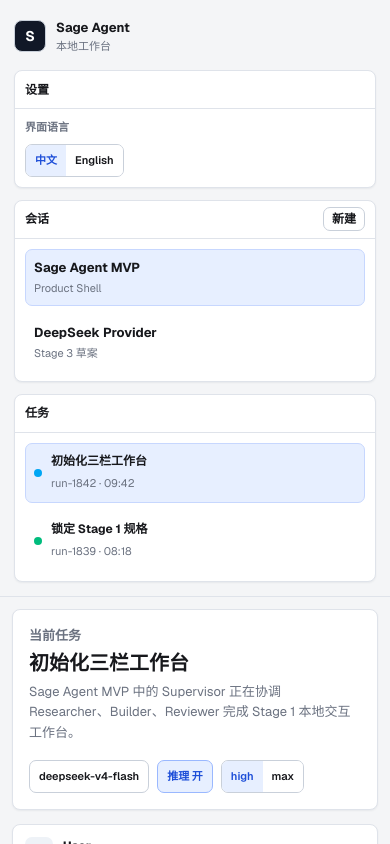
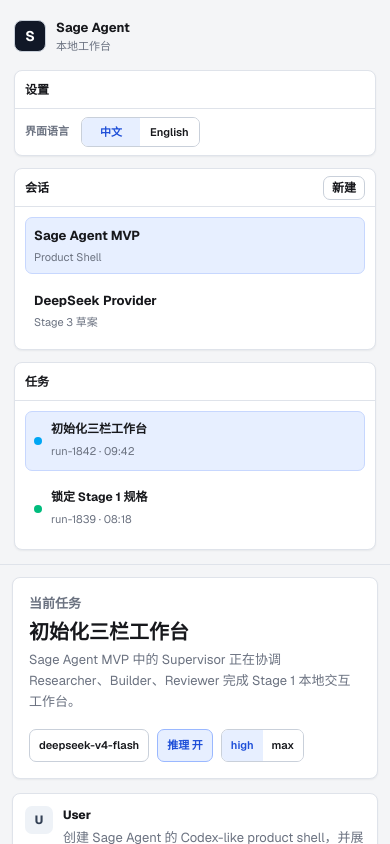
Before and after one commit to wjlGitHub2021/SageAgent, a Next.js app in the folder apps/web/: page / in a window 390 px wide. Shown: the top 844 px of the page. Built offline with nearby package versions, Linux system fonts and the light colour scheme.

Commit message:
优化：打磨设置区移动端视觉

```diff
--- a/apps/web/src/app/globals.css
+++ b/apps/web/src/app/globals.css
@@ -168,6 +168,7 @@
 }
 
 .panel {
+  min-width: 0;
   border: 1px solid var(--border);
   border-radius: 8px;
   background: var(--panel-bg);
@@ -219,20 +220,28 @@
 
 .settings-body {
   display: flex;
-  flex-direction: column;
-  gap: 8px;
-  padding: 10px;
+  min-height: 44px;
+  align-items: center;
+  justify-content: flex-start;
+  gap: 12px;
+  padding: 8px 10px;
 }
 
 .settings-body p {
+  min-width: 0;
   margin: 0;
   color: var(--text-muted);
   font-size: 11px;
   font-weight: 650;
+  line-height: 1.2;
+  overflow: hidden;
+  text-overflow: ellipsis;
+  white-space: nowrap;
 }
 
 .language-switch {
-  width: fit-content;
+  flex: 0 0 auto;
+  width: auto;
 }
 
 .thread-item {
@@ -523,14 +532,22 @@
 @media (max-width: 760px) {
   .app-shell {
     display: flex;
+    width: 100%;
     min-height: 100vh;
     flex-direction: column;
+    overflow-x: hidden;
   }
 
   .sidebar,
   .workspace,
   .inspector {
+    width: 100%;
+    max-width: 100vw;
     min-height: auto;
+  }
+
+  .panel {
+    max-width: 100%;
   }
 
   .workspace {
@@ -565,3 +582,10 @@
     display: flex;
   }
 }
+
+.settings-body .language-switch button {
+  min-height: 28px;
+  min-width: 58px;
+  padding: 0 10px;
+  font-size: 11px;
+}
```
Also changed, not shown: 2 other files (tests, documents, lock files or other folders).
